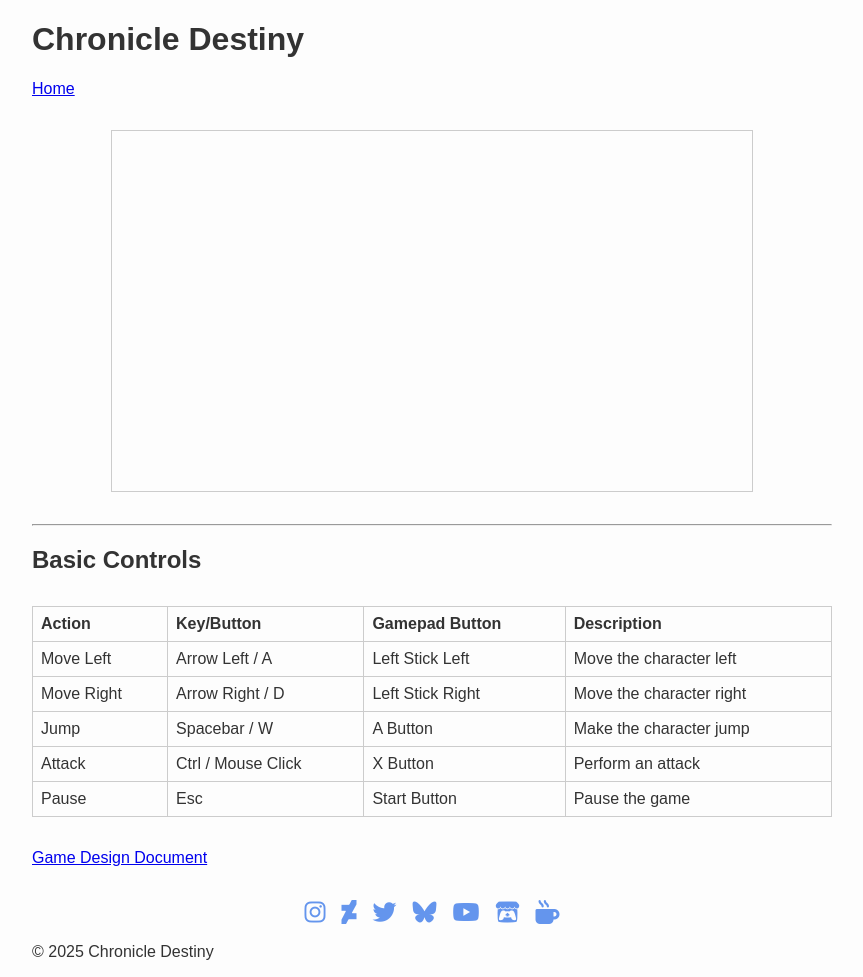
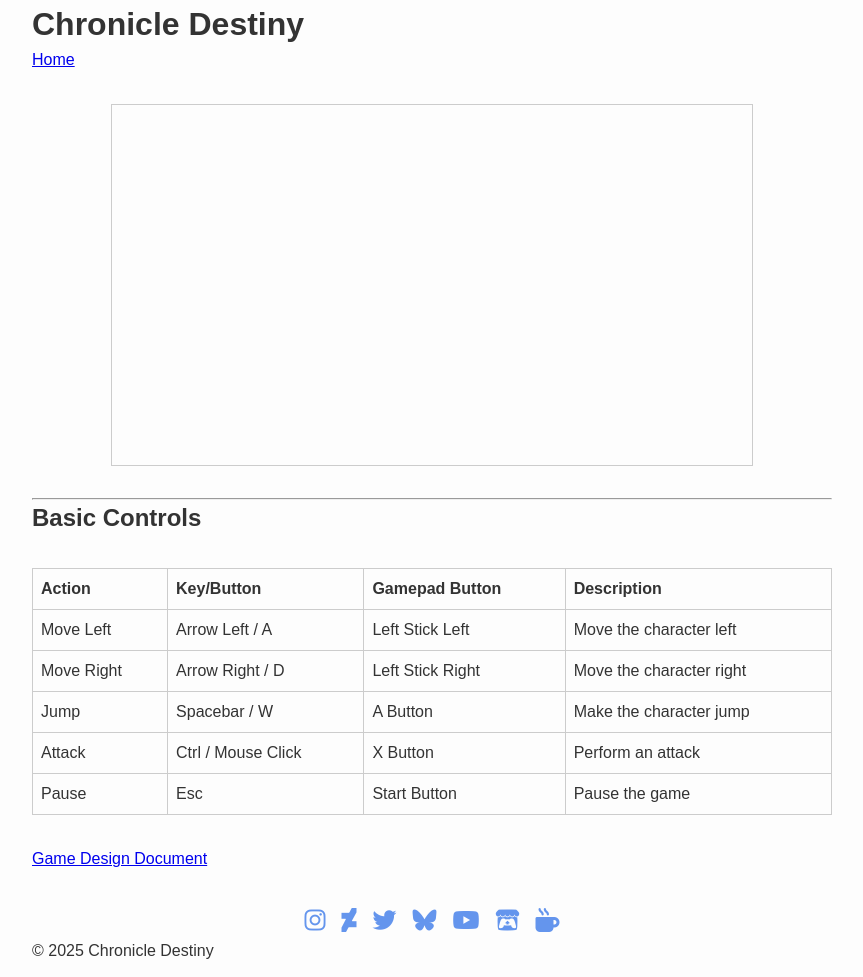
Before and after one commit to zBuLe/Chronicle-Destiny, a Jekyll site: the page built from index.md, in a window 1280 px wide. Shown: the whole page, without its empty margins (208-1071 px from the left). Built offline with Jekyll 4.4.1, drawn with Linux system fonts in a browser that asks for light colours; nearby versions of some CDN libraries; our own code applies the rules of GitHub Pages for plain Markdown files; a script that is not in the unit is left out.

Commit message:
Add custom CSS reset and global styles to improve layout consistency

```diff
--- a/assets/css/style.css
+++ b/assets/css/style.css
@@ -1,3 +1,55 @@
+/*
+  Josh's Custom CSS Reset
+  https://www.joshwcomeau.com/css/custom-css-reset/
+*/
+
+*, *::before, *::after {
+  box-sizing: border-box;
+}
+
+* {
+  margin: 0;
+}
+
+@media (prefers-reduced-motion: no-preference) {
+  html {
+    interpolate-size: allow-keywords;
+  }
+}
+
+body {
+  line-height: 1.5;
+  -webkit-font-smoothing: antialiased;
+}
+
+img, picture, video, canvas, svg {
+  display: block;
+  max-width: 100%;
+}
+
+input, button, textarea, select {
+  font: inherit;
+}
+
+p, h1, h2, h3, h4, h5, h6 {
+  overflow-wrap: break-word;
+}
+
+p {
+  text-wrap: pretty;
+}
+h1, h2, h3, h4, h5, h6 {
+  text-wrap: balance;
+}
+
+#root, #__next {
+  isolation: isolate;
+}
+
+
+/* === GLOBAL STYLES === */
+
+
 body {
   margin: 0;
   padding: 0;
```
